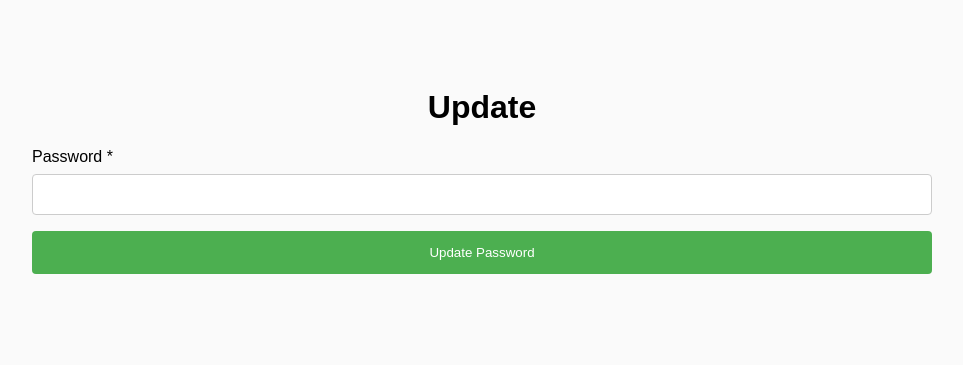
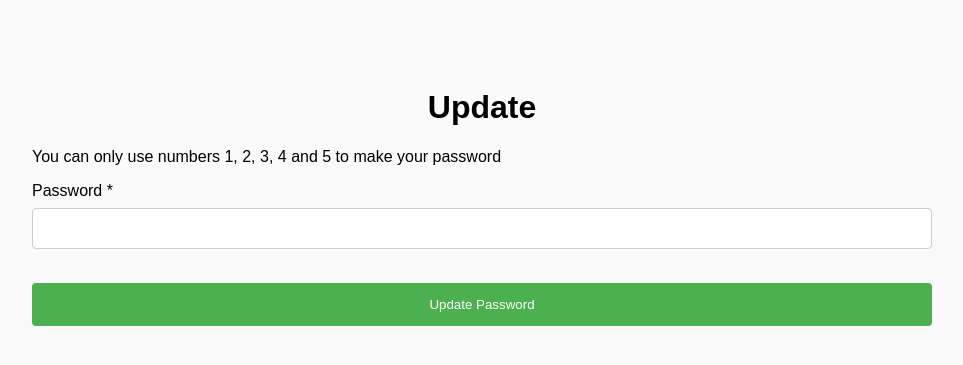
Before and after one commit to Durigy/iot-cw, a Flask app: template website/main/templates/device/device_update_details.html in a window 1280 px wide. Shown: the part 70-435 px from the top of the page, without its empty margins (158-1121 px from the left). Run offline with Flask 2, Linux system fonts and the light colour scheme; the template is opened without the code that fills it: values that come from a table or form of the project are taken from there, others are empty; the visitor is signed in with stand-in values (Sample User, id 1).

Commit message:
added note to update pwd

```diff
--- a/website/main/templates/device/device_update_details.html
+++ b/website/main/templates/device/device_update_details.html
@@ -1,15 +1,20 @@
 {% extends "layout.html" %}
 {% block content %}
-<div class="centre">
-    <h1>Update {{ device.name }}</h1>
-</div>
-<div>
+    <div class="centre">
+        <h1>Update {{ device.name }}</h1>
+    </div>
+
+    <div class="note">
+        <p>You can only use numbers 1, 2, 3, 4 and 5 to make your password</p>
+    </div>
+
+    <div>
         <form method="POST" action="">
             {{ form.hidden_tag() }}
                 <div>
                     {{ form.password.label() }}
 
-                    </br>
+                    <br>
 
                     {% if form.password.errors %}
                         {{ form.password()}}
@@ -21,9 +26,9 @@
                     {% else %}
                         {{ form.password() }}
                     {% endif %}
-                </div
+                </div>
 
-            </br>
+            <br>
 
             <div>
                 {{ form.submit( class='btn' ) }}
```
